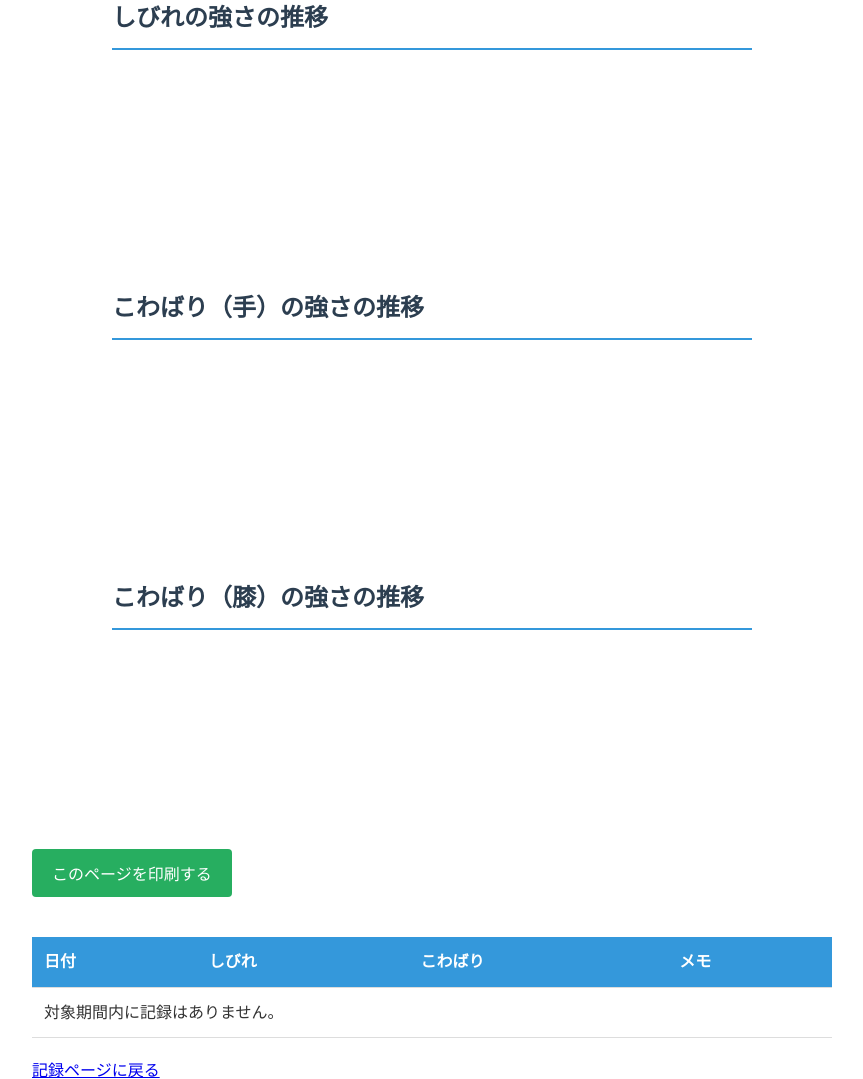
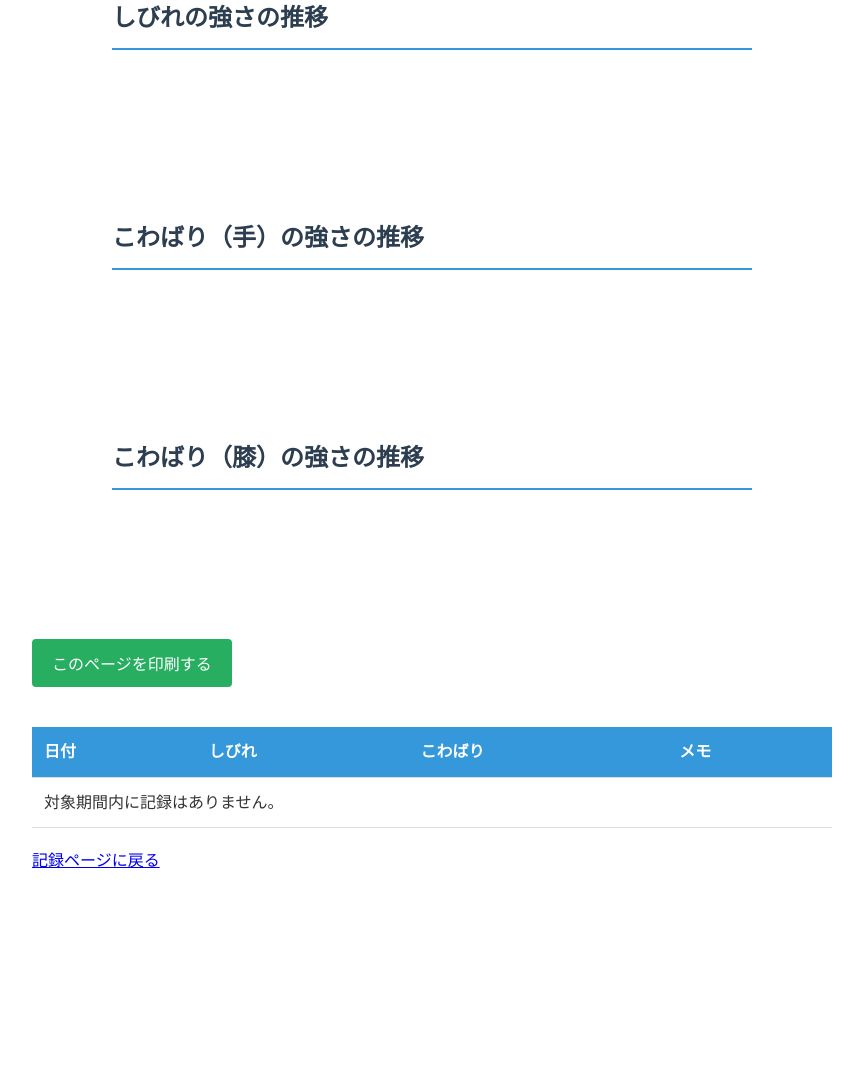
Before and after one commit to fore1f/kiroku-app, a Flask app: template templates/report.html in a window 1280 px wide. Shown: the part 171-1250 px from the top of the page, without its empty margins (208-1071 px from the left). After the commit the page ends 1039 px from the top, so only its background shows below. Run offline with Flask 3, Linux system fonts and the light colour scheme; the template is opened without the code that fills it, so the values that code supplies are empty; a map, chart or similar area stays blank.

Commit message:
Adjust chart height

```diff
--- a/templates/report.html
+++ b/templates/report.html
@@ -56,15 +56,15 @@
         <h1>しびれ・こわばり記録レポート</h1>
         <p><strong>対象期間:</strong> {{ start_date }} 〜 {{ end_date }}</p>
 
-        <div style="width: 80%; margin: auto; height: 250px;">
+        <div style="width: 80%; margin: auto; height: 180px;">
             <h2>しびれの強さの推移</h2>
             <canvas id="numbnessChart"></canvas>
         </div>
-        <div style="width: 80%; margin: auto; margin-top: 40px; height: 250px;">
+        <div style="width: 80%; margin: auto; margin-top: 40px; height: 180px;">
             <h2>こわばり（手）の強さの推移</h2>
             <canvas id="stiffnessHandChart"></canvas>
         </div>
-        <div style="width: 80%; margin: auto; margin-top: 40px; height: 250px;">
+        <div style="width: 80%; margin: auto; margin-top: 40px; height: 180px;">
             <h2>こわばり（膝）の強さの推移</h2>
             <canvas id="stiffnessKneeChart"></canvas>
         </div>
```
